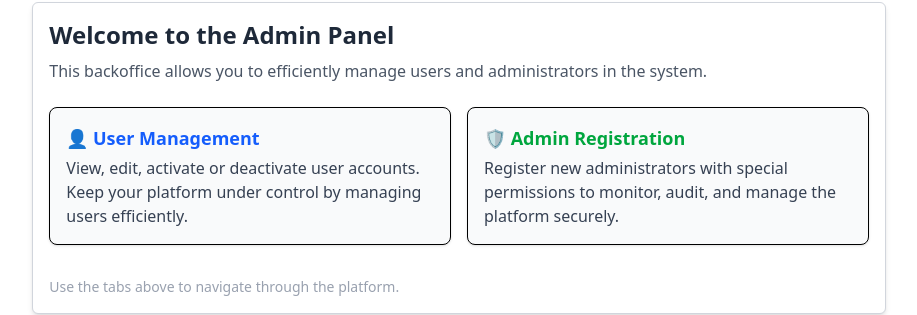
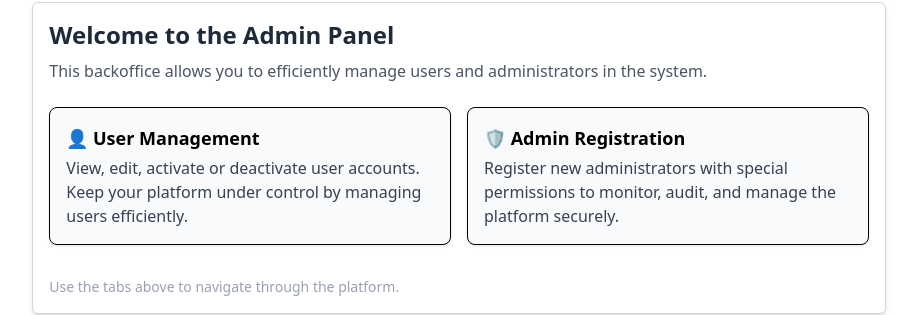
Before and after one commit to classconnect-g12/classconnect-backoffice-web-g12, a React (Vite) app: page /#/home in a window 1280 px wide. Shown: the part 110-425 px from the top of the page, without its empty margins (181-1098 px from the left). Built offline with nearby package versions, Linux system fonts and the light colour scheme; sample sign-in values are in the browser's storage.

Commit message:
style(home): Now cards are links

```diff
--- a/src/pages/home.tsx
+++ b/src/pages/home.tsx
@@ -1,12 +1,12 @@
+import { Link } from "react-router-dom";
 import TabNavigation from "../components/TabNavigation";
 
 const Home: React.FC = () => {
-
   return (
     <>
       <div className="min-h-screen">
         <div className="w-8/12 mx-auto">
-          <TabNavigation activeTab="home"></TabNavigation>
+          <TabNavigation activeTab="home" />
 
           <div className="mt-4 p-4 border border-gray-300 rounded-md shadow-md bg-white">
             <h1 className="text-2xl font-bold text-gray-800">
@@ -18,24 +18,27 @@ const Home: React.FC = () => {
             </p>
 
             <div className="mt-6 grid grid-cols-1 md:grid-cols-2 gap-4">
-              <div className="p-4 border rounded-lg shadow-sm bg-gray-50">
-                <h2 className="text-lg font-semibold text-blue-600">
-                  👤 User Management
-                </h2>
+              <Link
+                to="/user-management"
+                className="p-4 border rounded-lg shadow-sm bg-gray-50 no-underline text-inherit hover:bg-gray-100 transition"
+              >
+                <h2 className="text-lg font-semibold">👤 User Management</h2>
                 <p className="mt-1 text-gray-700">
                   View, edit, activate or deactivate user accounts. Keep your
                   platform under control by managing users efficiently.
                 </p>
-              </div>
-              <div className="p-4 border rounded-lg shadow-sm bg-gray-50">
-                <h2 className="text-lg font-semibold text-green-600">
-                  🛡️ Admin Registration
-                </h2>
+              </Link>
+
+              <Link
+                to="/admin-register"
+                className="p-4 border rounded-lg shadow-sm bg-gray-50 no-underline text-inherit hover:bg-gray-100 transition"
+              >
+                <h2 className="text-lg font-semibold">🛡️ Admin Registration</h2>
                 <p className="mt-1 text-gray-700">
                   Register new administrators with special permissions to
                   monitor, audit, and manage the platform securely.
                 </p>
-              </div>
+              </Link>
             </div>
 
             <p className="text-sm text-gray-400 mt-8">
```
